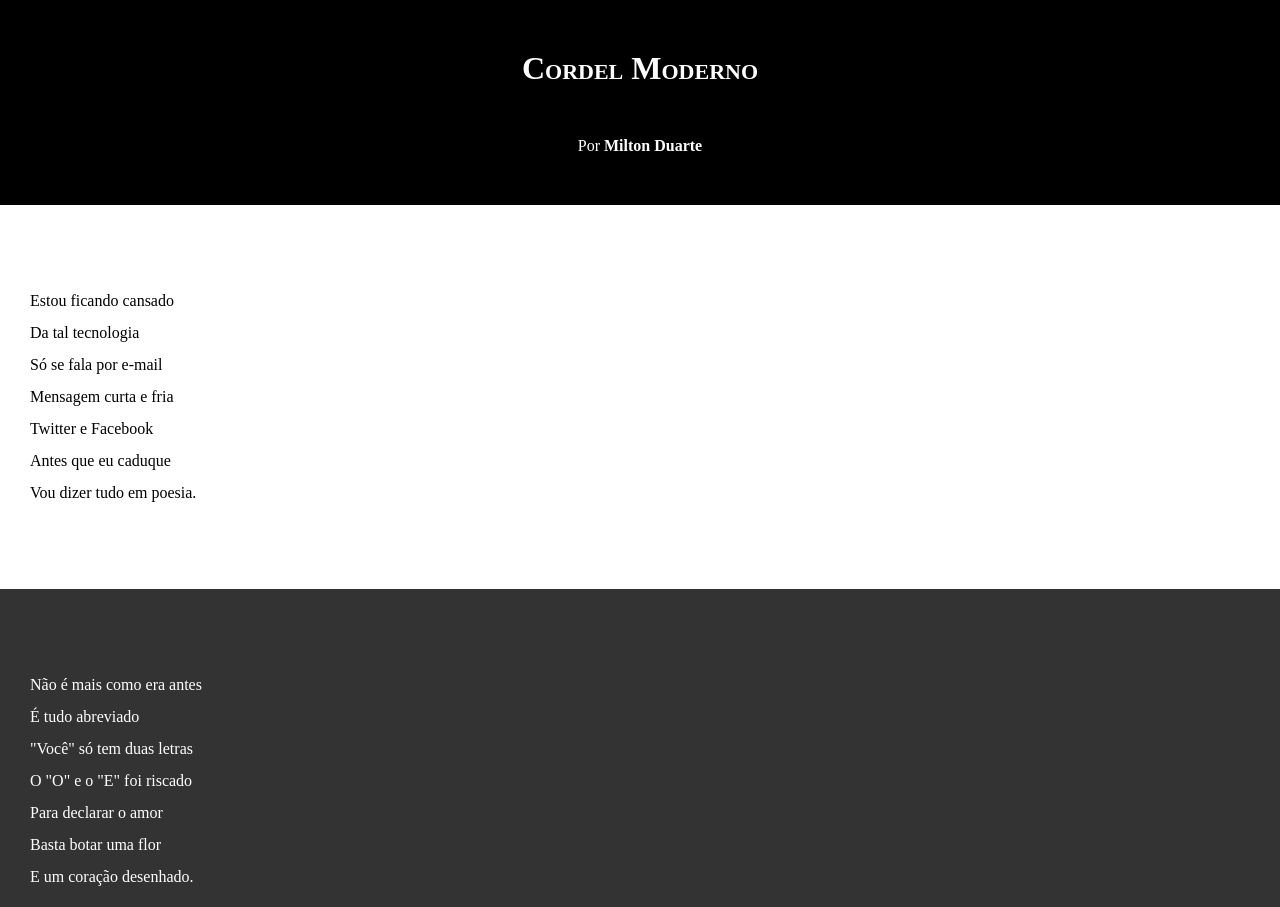
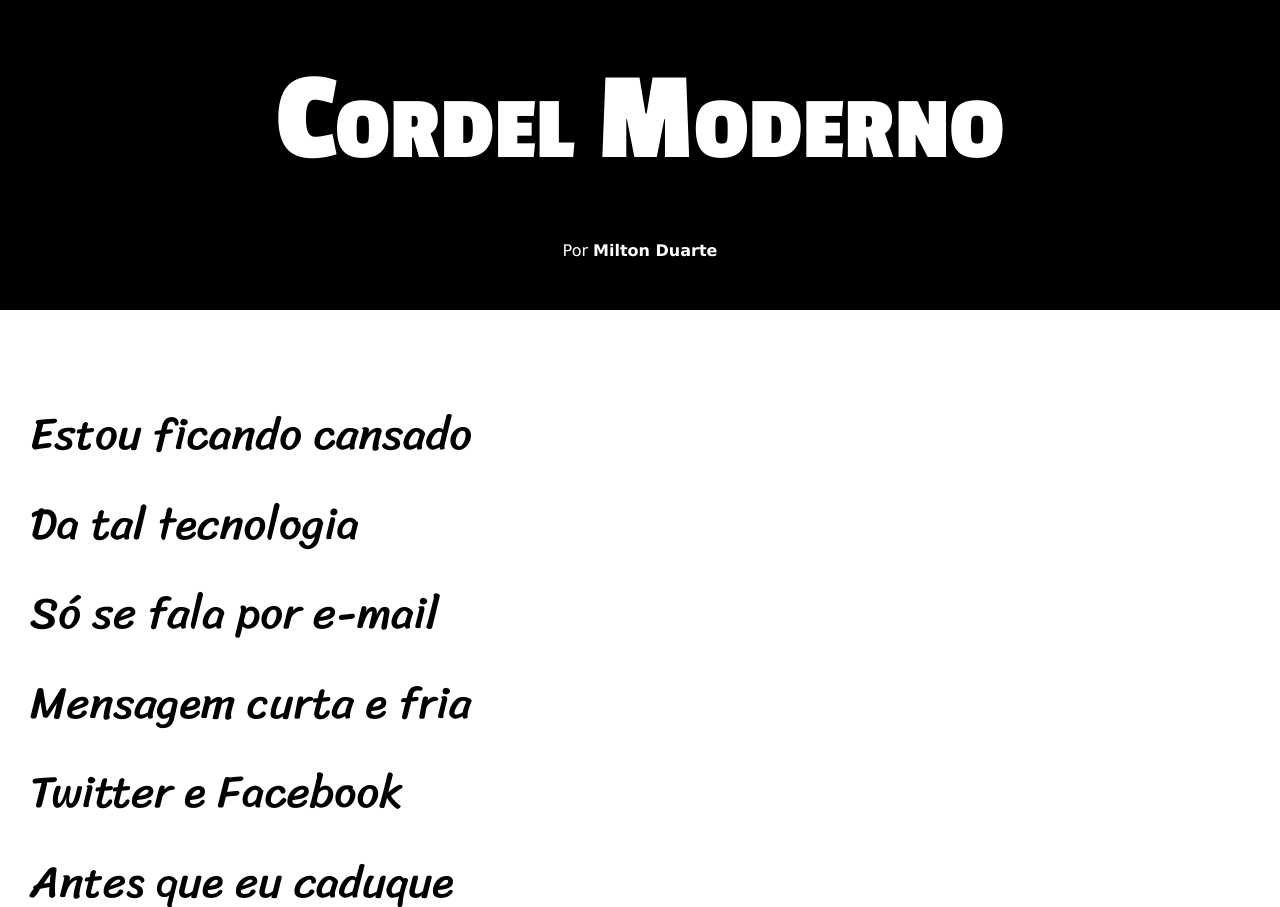
Before and after one commit to mandre-dev/html-css, a plain HTML site: page desafios/desafio012/index.html in a window 1280 px wide. Shown: the top 907 px of the page. Drawn offline with Linux system fonts and the light colour scheme.

Commit message:
atualizado

```diff
--- a/desafios/desafio012/estilo/style.css
+++ b/desafios/desafio012/estilo/style.css
@@ -1,13 +1,26 @@
 @charset "UTF-8";
+
+@import url('https://fonts.googleapis.com/css2?family=Passion+One:wght@400;700;900&family=Sriracha&display=swap');
+
+@import url('https://fonts.googleapis.com/css2?family=Sriracha&display=swap');
+
+:root {
+    --fonte1: Verdana, Gerdana, Tahoma, sans-serif;
+    --fonte2: 'Passion One', serif;
+    --fonte3: 'Sriracha', serif;
+
+}
 
 * {
     margin: 0px; /* esse '*' se refere a todos os elementos*/
     padding: 0px;
+    font-size: 1em;
 }
 
 html ,body {
     min-height: 100vh; /* vh = viewport-height */
     background-color: darkgray;
+    font-family: var(--fonte1);
 }
 
 header {
@@ -20,11 +33,12 @@ header > h1 {
     padding: 50px;
     /*text-transform: lowercase;*/
     font-variant: small-caps;
+    font-family: var(--fonte2);
+    font-size: 10vw; /* vw = viewport-windows */
 }
 
 header > p {
     padding-bottom: 50px;
-
 
 }
 
@@ -43,6 +57,8 @@ section {
     padding-bottom: 10vh;
     line-height: 2em;
     padding-left: 30px;
+    font-family: var(--fonte3);
+    font-size: 3.5vw;
 
 }
 
@@ -57,7 +73,8 @@ section.imagem {
 }
 
 section.image > p { /* verificar pq nao está aparecendo */
-    width: 400px;
+    display: inline-block;
+    padding: 5px;
     background-color: rgba(0, 0, 0, 0.253);
 
 }
```
Also changed, not shown: desafios/desafio012/index.html (line endings or trailing spaces).
